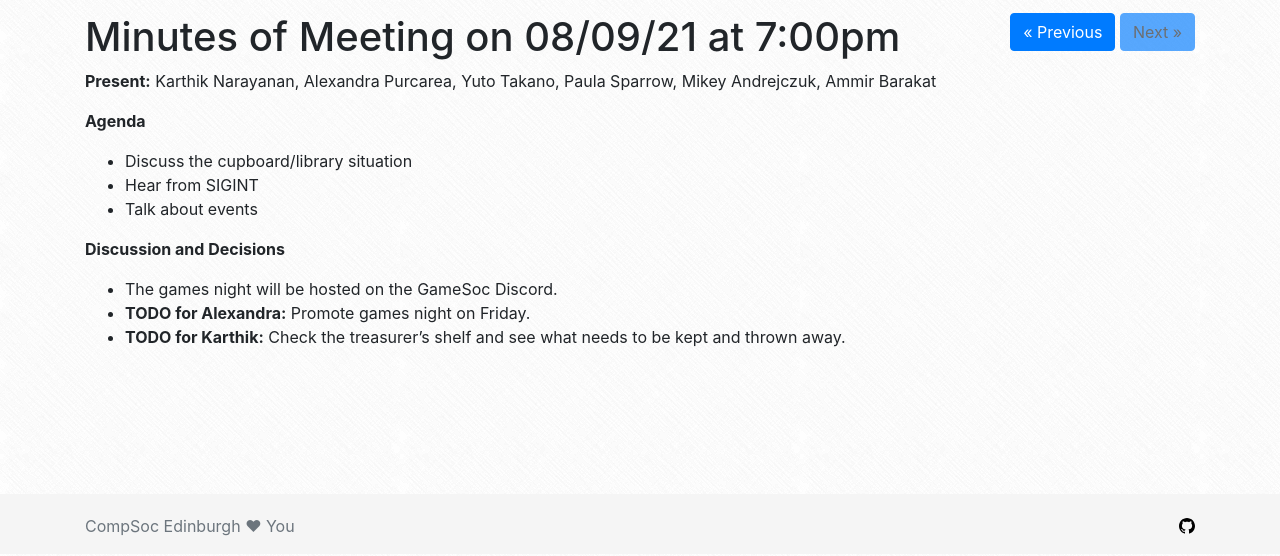
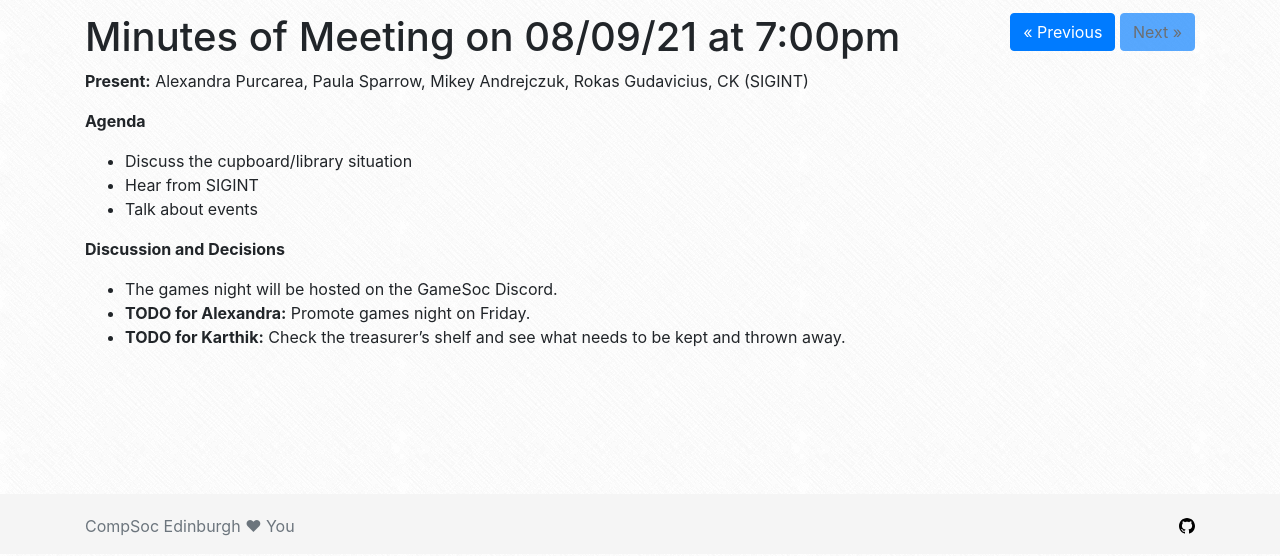
Before and after one commit to compsoc-edinburgh/website, a Jekyll site: the page built from _minutes/2021-09-08.md, in a window 1280 px wide. Shown: the part 346-902 px from the top of the page. Built offline with Jekyll 4.4.1, drawn with Linux system fonts in a browser that asks for light colours; nearby versions of some CDN libraries.

Commit message:
Update 2021-09-08.md

```diff
--- a/_minutes/2021-09-08.md
+++ b/_minutes/2021-09-08.md
@@ -2,7 +2,7 @@
 date: 2021-09-08 7:00pm
 ---
 
-**Present:** Karthik Narayanan, Alexandra Purcarea, Yuto Takano, Paula Sparrow, Mikey Andrejczuk, Ammir Barakat
+**Present:** Alexandra Purcarea, Paula Sparrow, Mikey Andrejczuk, Rokas Gudavicius, CK (SIGINT)
 
 **Agenda**
 * Discuss the cupboard/library situation
```
